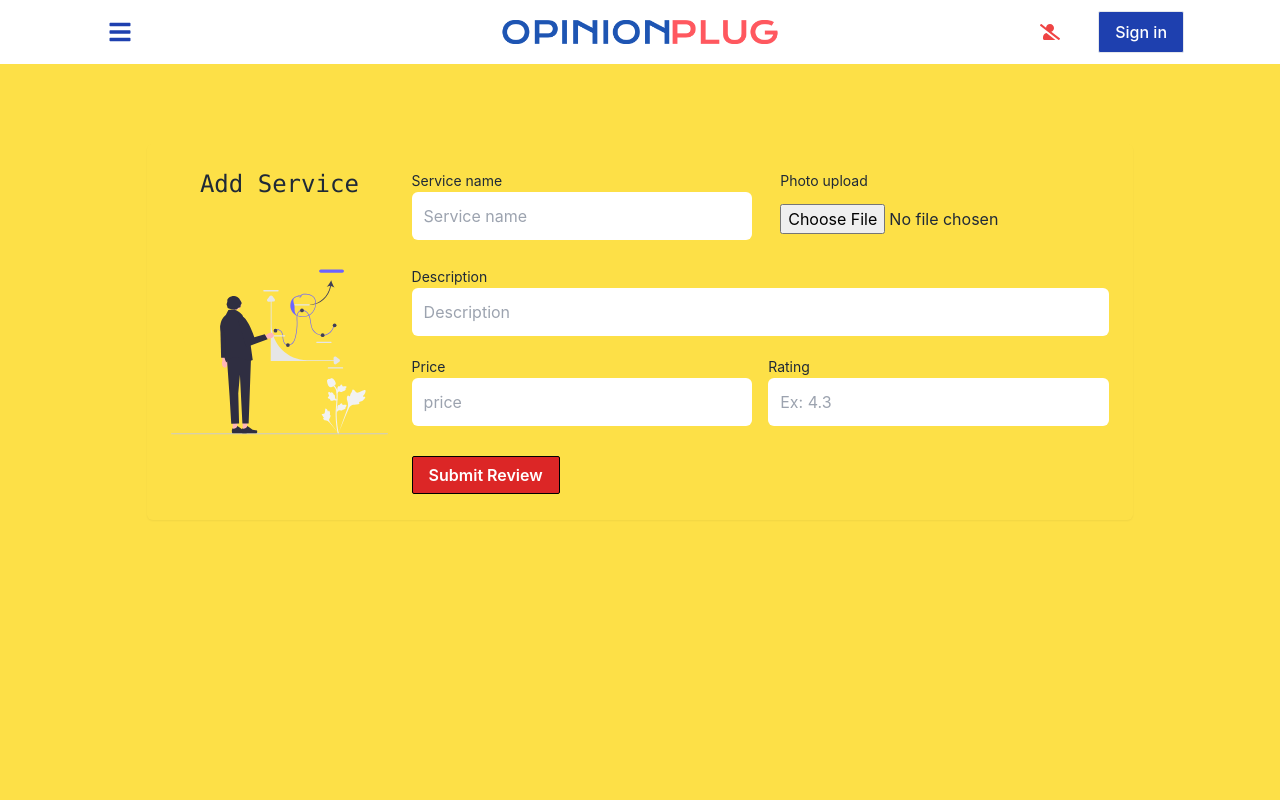
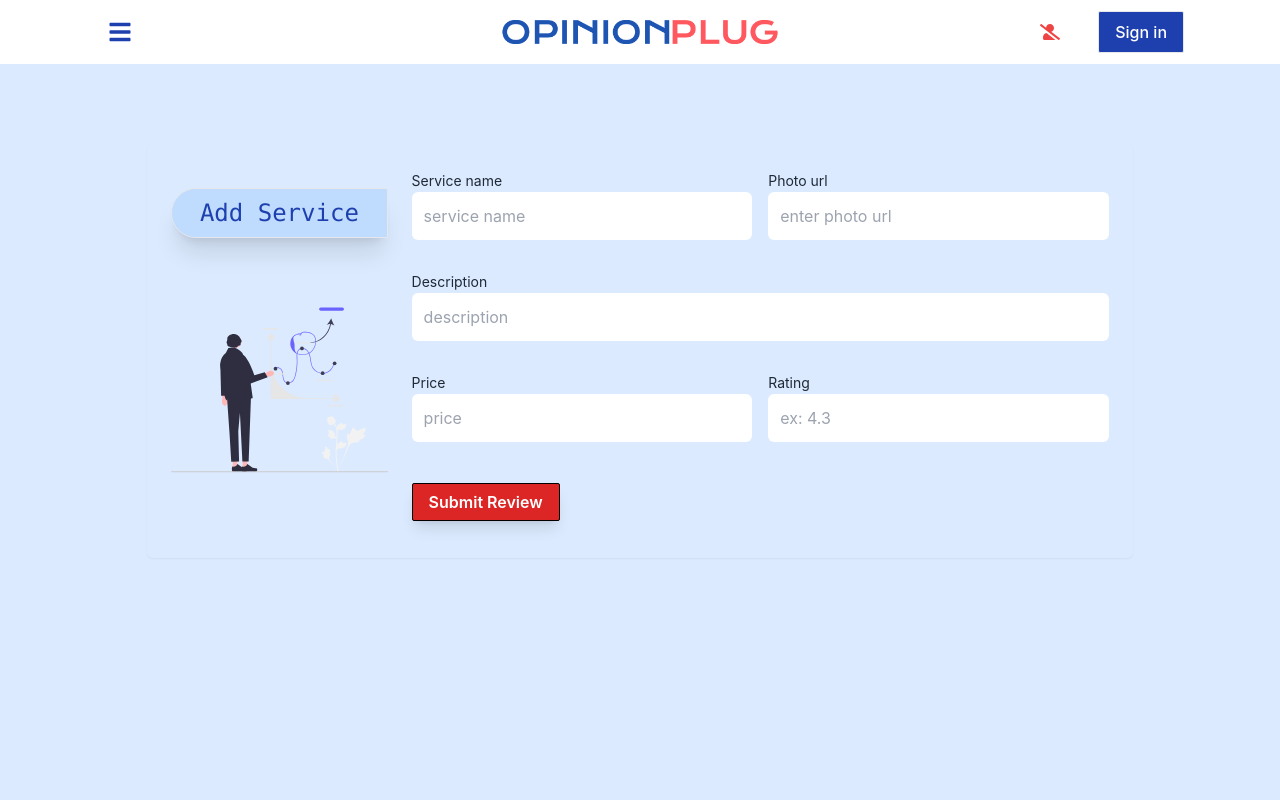
Before and after one commit to Jobayer109/Opinion-plug-client, a React (Create React App) app: page /addService in a window 1280 px wide. Shown: the top 800 px of the page. Built offline with nearby package versions, Linux system fonts and the light colour scheme; no server answers.

Commit message:
image issue in adding service is solved

```diff
--- a/src/Pages/Home/AddService.jsx
+++ b/src/Pages/Home/AddService.jsx
@@ -7,7 +7,7 @@ const AddService = () => {
     e.preventDefault();
     const form = e.target;
     const name = form.serviceName.value;
-    const img = form.filename.value;
+    const img = form.img.value;
     const description = form.description.value;
     const price = form.price.value;
     const rating = form.rating.value;
@@ -37,14 +37,14 @@ const AddService = () => {
   };
 
   return (
-    <section className="p-6 bg-yellow-300  h-screen pt-20 ">
+    <section className="p-6 bg-blue-100  h-screen pt-20 ">
       <form
         onSubmit={handleAddService}
         className="container flex flex-col mx-auto space-y-12 ng-untouched ng-pristine ng-valid w-[80%]"
       >
         <fieldset className="grid grid-cols-4 gap-6 p-6 rounded-md shadow-sm dark:bg-gray-900">
           <div className="space-y-2 col-span-full lg:col-span-1">
-            <p className="font-medium text-2xl text-center font-mono mb-2">Add Service</p>
+            <p className="font-medium text-2xl text-center font-mono mb-2 border  py-2 mt-5 bg-blue-200 text-blue-800 rounded-l-full shadow-xl">Add Service</p>
             <img className="h-72" src={banner} alt="" />
           </div>
           <div className="grid grid-cols-6 gap-4 col-span-full lg:col-span-3">
@@ -55,24 +55,25 @@ const AddService = () => {
               <input
                 name="serviceName"
                 type="text"
-                placeholder="Service name"
+                placeholder="service name"
+                className="w-full rounded-md p-3"
+                required
+              />
+            </div>
+            <div className="col-span-full sm:col-span-3">
+              <label for="" className="text-sm">
+                Photo url
+              </label>
+              <input
+                name="img"
+                type="text"
+                placeholder="enter photo url"
                 className="w-full rounded-md p-3"
                 required
               />
             </div>
 
-            <div className="col-span-full sm:col-span-3">
-              <label for="photoURL" className="text-sm ml-3">
-                Photo upload
-              </label>
-              <input
-                type="file"
-                name="filename"
-                accept="image/*"
-                className="w-full rounded-md p-3"
-                required
-              />
-            </div>
+
 
             <div className="col-span-full">
               <label for="" className="text-sm">
@@ -81,7 +82,7 @@ const AddService = () => {
               <input
                 type="text"
                 name="description"
-                placeholder="Description"
+                placeholder="description"
                 className="w-full rounded-md p-3"
                 required
               />
@@ -106,7 +107,7 @@ const AddService = () => {
               <input
                 type="text"
                 name="rating"
-                placeholder="Ex: 4.3"
+                placeholder="ex: 4.3"
                 className="w-full rounded-md p-3"
                 data-temp-mail-org="0"
                 required
@@ -115,7 +116,7 @@ const AddService = () => {
             <div className=" text-center mr-3">
               <input
                 type="submit"
-                className="border border-black px-4 mt-3 py-1.5 translate duration-300 ease-in bg-red-600 hover:bg-white hover:text-black font-semibold text-white rounded-sm"
+                className="border border-black px-4 mt-3 py-1.5 translate duration-300 ease-in bg-red-600 hover:bg-white hover:text-black font-semibold text-white rounded-sm shadow-lg"
                 value="Submit Review"
               />
             </div>
--- a/src/Pages/Home/Service.jsx
+++ b/src/Pages/Home/Service.jsx
@@ -6,12 +6,12 @@ import { Link } from "react-router-dom";
 const Service = ({ service }) => {
   const { _id, name, img, price, description, rating } = service;
   return (
-    <div className="card card-compact w-72 shadow-xl hover:translate duration-500 ease-in hover:bg-red-200">
+    <div className="card card-compact w-72 shadow-xl hover:translate duration-500 ease-in hover:bg-blue-100">
       <PhotoProvider>
-        <PhotoView src={img}>
+        <PhotoView>
+          <img className="h-44 w-[95%] mx-auto rounded-lg mt-2 " src={img} alt="" />
         </PhotoView>
       </PhotoProvider>
-          <img className="h-44 w-[95%] mx-auto rounded-lg mt-2 " src={img} alt="" />
 
       <div className="card-body">
         <h2 className="card-title">{name}</h2>
--- a/src/Pages/Home/ServiceDetails.jsx
+++ b/src/Pages/Home/ServiceDetails.jsx
@@ -10,7 +10,7 @@ const ServiceDetails = () => {
   return (
     <div>
       {" "}
-      <div className="card card-side w-[80%] mx-auto shadow-xl mt-20 mb-20 py-4 hover:bg-yellow-100 translate duration-500 ease-out  border-2 border-black">
+      <div className="card card-side w-[80%] mx-auto shadow-xl mt-20 mb-20 py-4 hover:bg-blue-100 translate duration-500 ease-out  border-2 border-black">
         <figure>
           <img
             className="w-96 h-full p-8 rounded-r-full hover:translate-x-2 duration-500 ease-out"
--- a/src/Pages/Home/Services.jsx
+++ b/src/Pages/Home/Services.jsx
@@ -13,7 +13,7 @@ const Services = () => {
   }, []);
   return (
     <div>
-      <h2 className="text-center text-3xl font-bold mb-12 mt-20 text-red-600 border-b-2 pb-3">
+      <h2 className="text-center text-3xl font-bold mb-12 mt-20  text-red-600 border-b-2 pb-3">
         Services
       </h2>
       <div className="grid grid-cols-3 gap-10 w-[80%] mx-auto mb-36">
--- a/src/Pages/Review/Reviews.jsx
+++ b/src/Pages/Review/Reviews.jsx
@@ -10,7 +10,7 @@ const Reviews = ({ review, handleDeleteReview }) => {
 
 
   return (
-    <div className="container flex flex-col w-full max-w-lg p-6 mx-auto divide-y rounded-md divide-gray-600 border bg-yellow-100">
+    <div className="container flex flex-col w-full max-w-lg p-6 mx-auto divide-y rounded-md divide-gray-600 border bg-blue-100">
       <div className="flex justify-between p-4">
         <div className="flex space-x-4">
           <div>
--- a/src/Pages/Shared/Header.jsx
+++ b/src/Pages/Shared/Header.jsx
@@ -29,7 +29,7 @@ const Header = () => {
               <>
                 <li>
                   <Link
-                    className="  text-xl hover:bg-red-500 hover:text-white text-blue-800"
+                    className="  text-lg hover:bg-red-500 hover:text-white text-blue-800"
                     to="/submitReview"
                   >
                     My Review
@@ -37,7 +37,7 @@ const Header = () => {
                 </li>
                 <li>
                   <Link
-                    className="  text-xl hover:bg-red-500 hover:text-white text-blue-800"
+                    className="  text-lg hover:bg-red-500 hover:text-white text-blue-800"
                     to="/addService"
                   >
                     Add Service
@@ -45,7 +45,7 @@ const Header = () => {
                 </li>
                 <li>
                   <Link
-                    className="  text-xl hover:bg-red-500 hover:text-white text-blue-800"
+                    className="  text-lg hover:bg-red-500 hover:text-white text-blue-800"
                     to="/profile"
                   >
                     Profile
@@ -53,7 +53,7 @@ const Header = () => {
                 </li>
                 <li>
                   <Link
-                    className="  text-xl hover:bg-red-500 hover:text-white text-blue-800"
+                    className="  text-lg hover:bg-red-500 hover:text-white text-blue-800"
                     to="/services"
                   >
                     Services
@@ -62,7 +62,7 @@ const Header = () => {
 
                 <li>
                   <Link
-                    className="  text-xl hover:bg-red-500 hover:text-white text-blue-800"
+                    className="  text-lg hover:bg-red-500 hover:text-white text-blue-800"
                     to="/blogs"
                   >
                     Blogs
@@ -73,7 +73,7 @@ const Header = () => {
               <>
                 <li>
                   <Link
-                    className="  text-xl hover:bg-red-500 hover:text-white text-blue-800"
+                    className="  text-lg hover:bg-red-500 hover:text-white text-blue-800"
                     to="/services"
                   >
                     Services
@@ -82,7 +82,7 @@ const Header = () => {
 
                 <li>
                   <Link
-                    className="  text-xl hover:bg-red-500 hover:text-white text-blue-800"
+                    className="  text-lg hover:bg-red-500 hover:text-white text-blue-800"
                     to="/blogs"
                   >
                     Blogs
```
Also changed, not shown: src/Pages/Shared/Blogs.jsx (+6 -6 lines).
